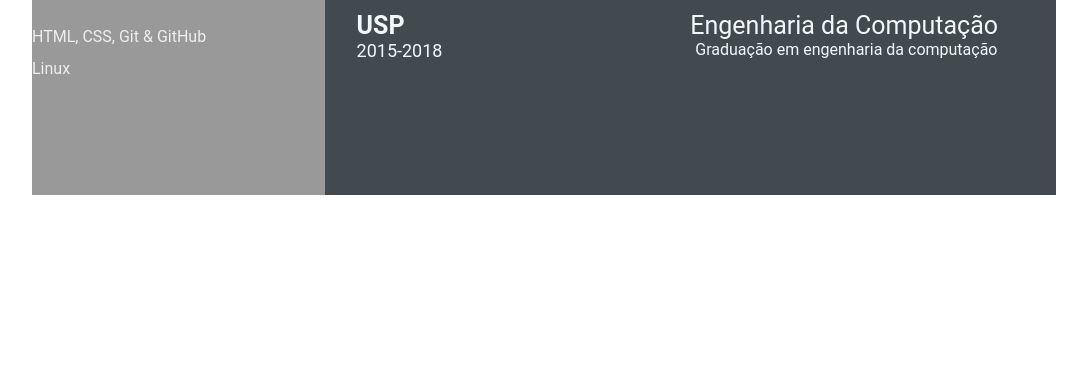
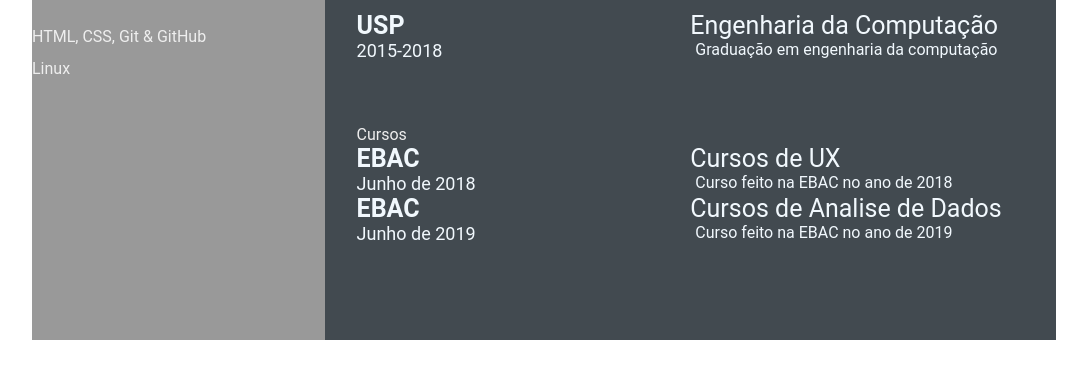
Before and after one commit to madebym/devweekgit.github.io, a plain HTML site: page index.html in a window 1280 px wide. Shown: the part 637-1009 px from the top of the page, without its empty margins (96-1183 px from the left). Before the commit the page ends 864 px from the top, so only its background shows below. Drawn offline with Linux system fonts and the light colour scheme.

Commit message:
feature: add index.html

```diff
--- a/index.html
+++ b/index.html
@@ -112,7 +112,32 @@
                             </div>
                         </div>
                     </section>
-                </div>
+                    <section class="awards gap">
+                    <div class="right-title">Cursos</div>
+                    <div class="awards-contents">
+                        <div class="awards-left">
+                            <p class="awards-company-name">EBAC</p>
+                            <p class="awards-time-period">Junho de 2018</p>
+                        </div>
+                        <div class="awards-right">
+                            <p class="awards-name">Cursos de UX</p>
+                            <p class="awards-desc">
+                                Curso feito na EBAC no ano de 2018
+                            </p>
+                        </div>
+                        <div class="awards-left">
+                            <p class="awards-company-name">EBAC</p>
+                            <p class="awards-time-period">Junho de 2019</p>
+                        </div>
+                        <div class="awards-right">
+                            <p class="awards-name">Cursos de Analise de Dados</p>
+                            <p class="awards-desc">
+                                Curso feito na EBAC no ano de 2019
+                            </p>
+                        </div>
+                    </div>
+                </section>
+
             </section>
         </main>
     </body>
```
